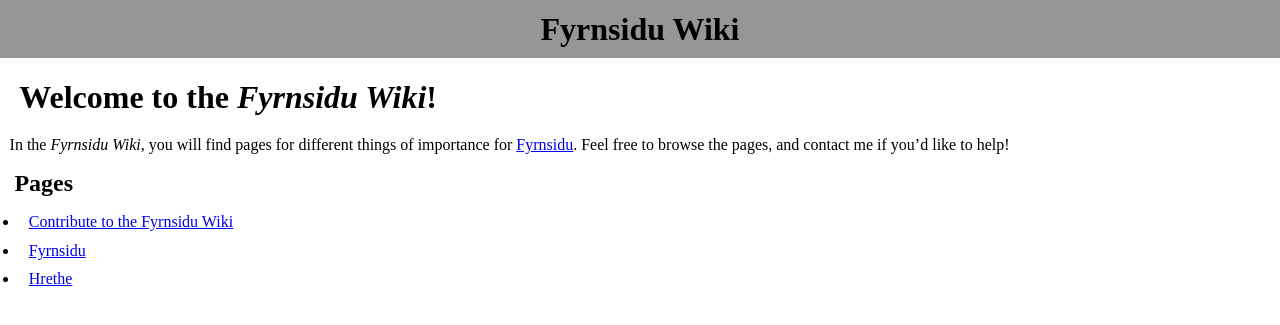
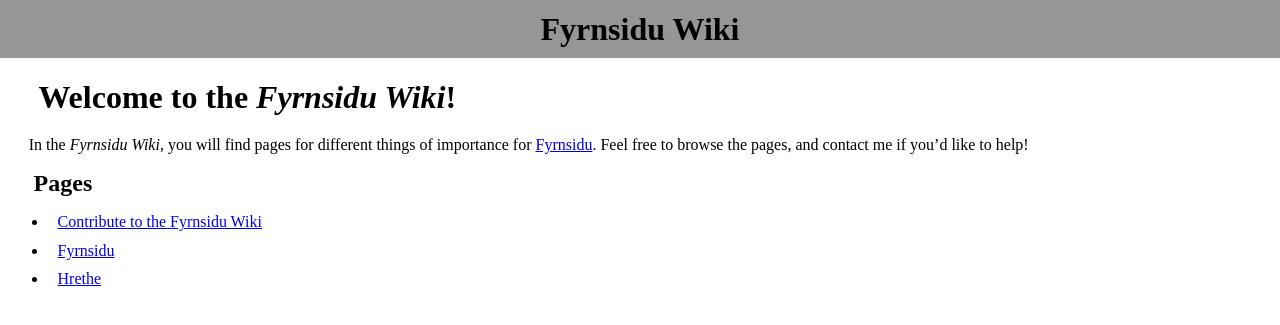
Before and after one commit to byronpendason/byronpendason.github.io, a Jekyll site: the page built from _wiki/index.md, in a window 1280 px wide. Shown: the top 325 px of the page. Built offline with Jekyll 4.4.1, drawn with Linux system fonts in a browser that asks for light colours.

Commit message:
Update wiki.css

```diff
--- a/css/wiki.css
+++ b/css/wiki.css
@@ -29,7 +29,7 @@ body {
   color: black;
   min-height: 85%;
 }
-#content p,ul,ol,li,h1,h2,h3,h4,h5,h6 {
+#content p,ul,ol,li,h1,h2,h3,h4,h5,h6,div {
   margin: 0.6em;
   line-height: 1.2;
 }
```
